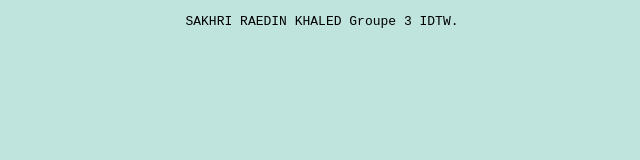
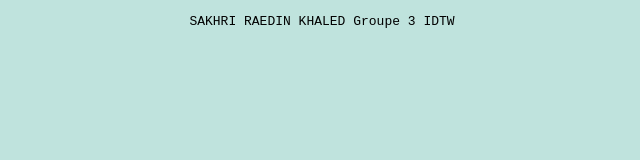
Before and after one commit to raedinkhaled/raedinkhaled.github.io, a plain HTML site: page model.html in a window 1280 px wide. Shown: the full height of the page, 318-958 px from the left. Drawn offline with nearby package versions, Linux system fonts and the light colour scheme.

Commit message:
Update model.html

```diff
--- a/model.html
+++ b/model.html
@@ -22,7 +22,7 @@
 		<div id="container"></div>
 
 		<div id="info">
-			SAKHRI RAEDIN KHALED Groupe 3 IDTW.
+			SAKHRI RAEDIN KHALED Groupe 3 IDTW
 		</div>
 
 		<script type="module">
```
